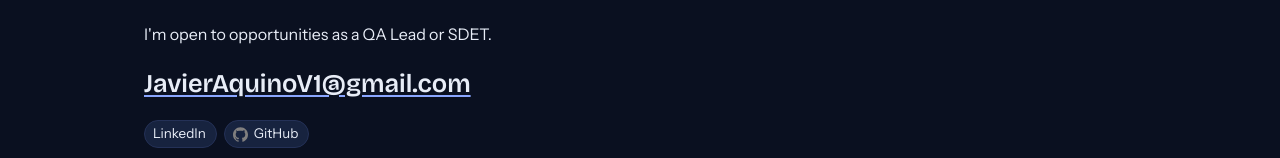
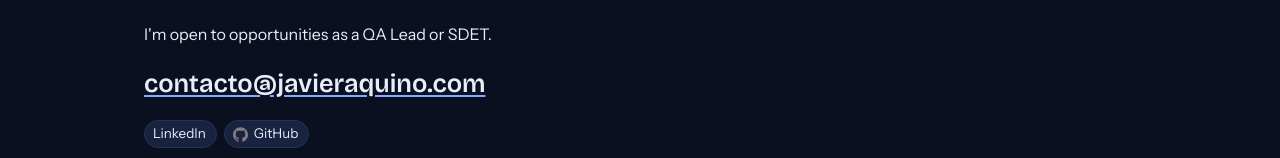
Before and after one commit to Jvasquez13/javier-aquino-portfolio, a Next.js app: page /en in a window 1280 px wide. Shown: the part 4688-4846 px from the top of the page. Built offline with nearby package versions, Linux system fonts and the light colour scheme.

Commit message:
Use contacto@javieraquino.com as the public contact email

```diff
--- a/src/infrastructure/content/portfolio-en.ts
+++ b/src/infrastructure/content/portfolio-en.ts
@@ -18,7 +18,7 @@ export const portfolioEn: Portfolio = {
     ],
     location: "Santo Domingo, Dominican Republic",
     availability: "Remote, on UTC-4 with a full workday of overlap with U.S. Eastern time.",
-    email: "JavierAquinoV1@gmail.com",
+    email: "contacto@javieraquino.com",
     links: [
       { label: "LinkedIn", url: "https://www.linkedin.com/in/javieraquinov1/" },
       { label: "GitHub", url: "https://github.com/Jvasquez13" },
--- a/src/infrastructure/content/portfolio-es.ts
+++ b/src/infrastructure/content/portfolio-es.ts
@@ -19,7 +19,7 @@ export const portfolioEs: Portfolio = {
     location: "Santo Domingo, República Dominicana",
     availability:
       "Remoto, en horario UTC-4 con jornada completa de solapamiento con la costa este de EE. UU.",
-    email: "JavierAquinoV1@gmail.com",
+    email: "contacto@javieraquino.com",
     links: [
       { label: "LinkedIn", url: "https://www.linkedin.com/in/javieraquinov1/" },
       { label: "GitHub", url: "https://github.com/Jvasquez13" },
```
